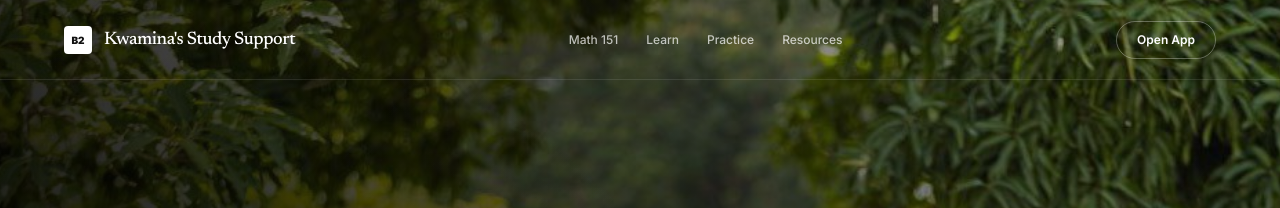
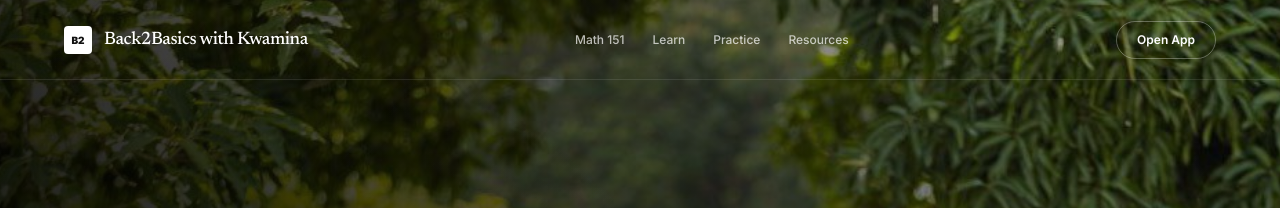
Before and after one commit to studysupport-ato/firstprinciple, a Next.js app: page / in a window 1280 px wide. Shown: the top 208 px of the page. Built offline with nearby package versions, Linux system fonts and the light colour scheme.

Commit message:
Rebrand marketing navbar: Kwamina's Study Support -> Back2Basics with Kwamina

```diff
--- a/app/(marketing)/layout.tsx
+++ b/app/(marketing)/layout.tsx
@@ -49,7 +49,7 @@ export default function MarketingLayout({
             <span className={`text-[10px] font-black transition-colors duration-500 ${isSolid ? "text-white" : "text-[#111111]"}`}>B2</span>
           </div>
           <span className={`whitespace-nowrap font-serif text-lg font-medium tracking-tight transition-colors duration-500 ${isSolid ? "text-[#111111]" : "text-white"}`}>
-            Kwamina&apos;s Study Support
+            Back2Basics with Kwamina
           </span>
         </div>
 
```
